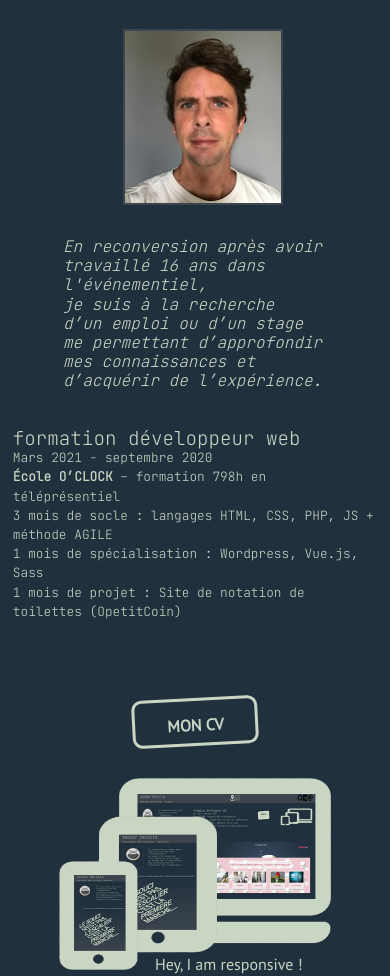
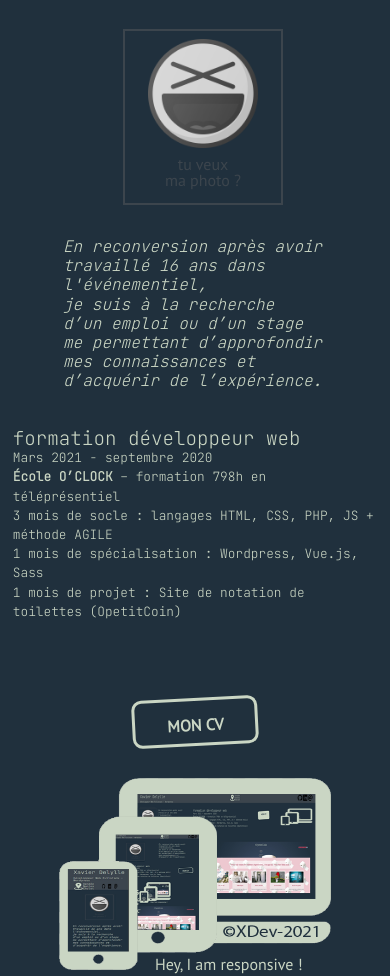
Before and after one commit to xavierdelylle/CV-portfolio, a website: page index.html in a window 390 px wide. Shown: the part 131-1107 px from the top of the page. Drawn offline with Linux system fonts and the light colour scheme.

Commit message:
ajout copyright

```diff
--- a/assets/css/style.css
+++ b/assets/css/style.css
@@ -87,15 +87,25 @@ main {
     height: 11em;
     border: 2px solid #3C454D;
     margin: 2em 1em 0 2em;
-    background-image: url(../../assets/images/XD_mini.jpg);
-    background-size: contain;
-    background-repeat: no-repeat;
 }
 .picture a {
-      display: none;
+    text-decoration: none;
 }
-.picture--before {
-    display: none;
+.picture a:hover {
+    content: url(../../assets/images/XD_mini.jpg);
+    width: 100%;
+    height: 100%;
+}
+.picture--before img {
+    filter: grayscale(1);
+    width: 70%;
+    height: 70%;
+    display: block;
+    margin: 0.5em auto;
+}
+.picture--before p {
+    color: #3C454D;
+    text-align: center;
 }
 
 .intro {
@@ -282,13 +292,7 @@ footer {
 	}
 	.picture {
         margin: 2em 3em 2em 10em;
-        background-image: url(../../assets/images/XD_mini.jpg);
-        background-size: contain;
-        background-repeat: no-repeat;
     }
-    .picture a {
-        display: none;
-	}
 	.intro {
         font-size: 1em;
         margin-right: 3em;
@@ -322,7 +326,6 @@ footer {
         margin: 1em auto;
         padding: 0.5em;
         width: 5em;
-        /* height: 2em; */
         border: 3px solid #cad6c4;
         border-radius: 10px;
         -webkit-transform: rotate(-3deg);
--- a/index.html
+++ b/index.html
@@ -65,7 +65,7 @@
 			<a href="./assets/docs/CV Xavier Delylle.pdf" title="(.pdf)">mon cv</a>
 		</div>
 		<div class="responsive">
-			<img src="./assets/images/responsive.png" alt="dessins de téléphone mobile, tablette et ordinateur">
+			<img src="./assets/images/responsive2.png" alt="dessins de téléphone mobile, tablette et ordinateur">
 			<p>Hey, I am responsive !</p>
 		</div>
 	</main>
@@ -80,7 +80,7 @@
 					<a href="./assets/docs/CV Xavier Delylle.pdf">mon cv<br>(.pdf)</a>
 				</div>
 				<div class="tabMob--responsive">
-					<img src="./assets/images/responsive.png" alt="dessins de téléphone mobile, tablette et ordinateur">
+					<img src="./assets/images/responsive2.png" alt="dessins de téléphone mobile, tablette et ordinateur">
 					<p>I am responsive !</p>
 				</div>
 			</div>
```
Also changed, not shown: assets/images/responsive2.png (added).
